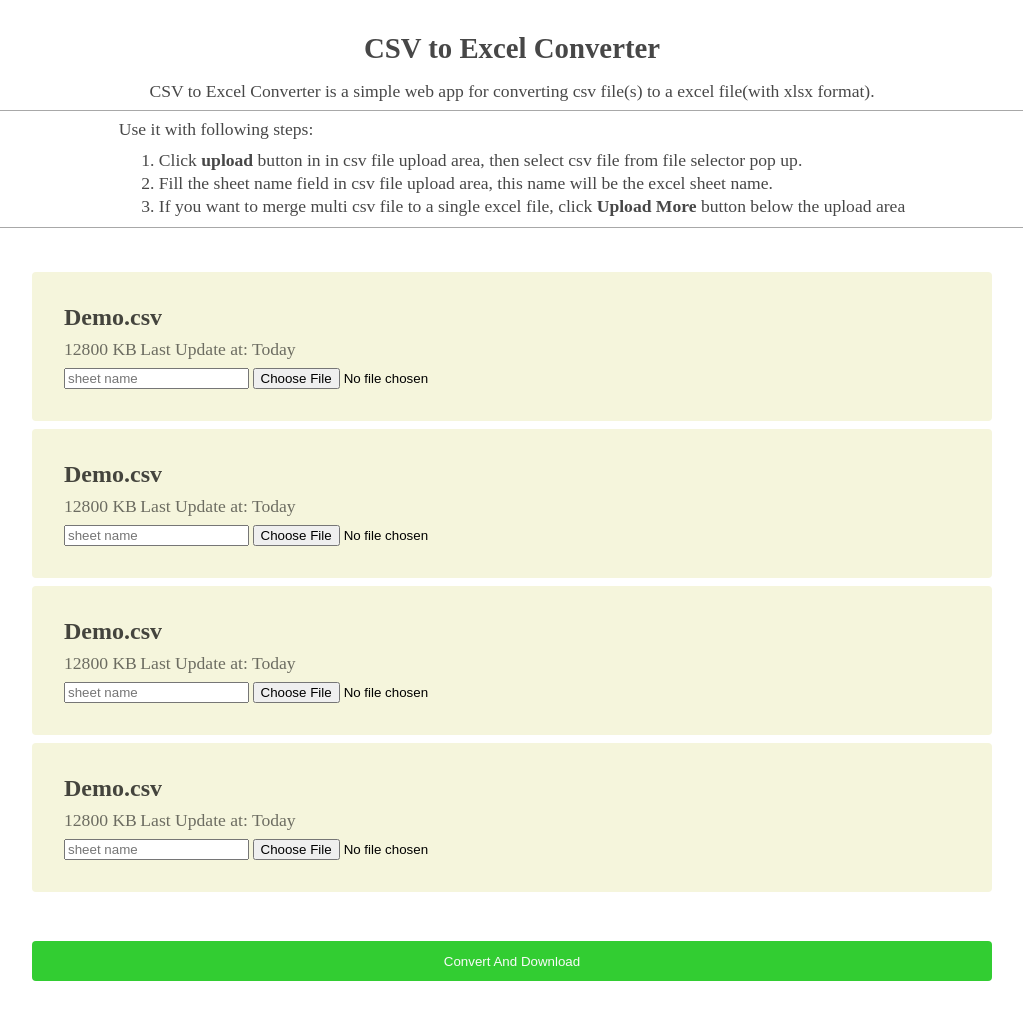
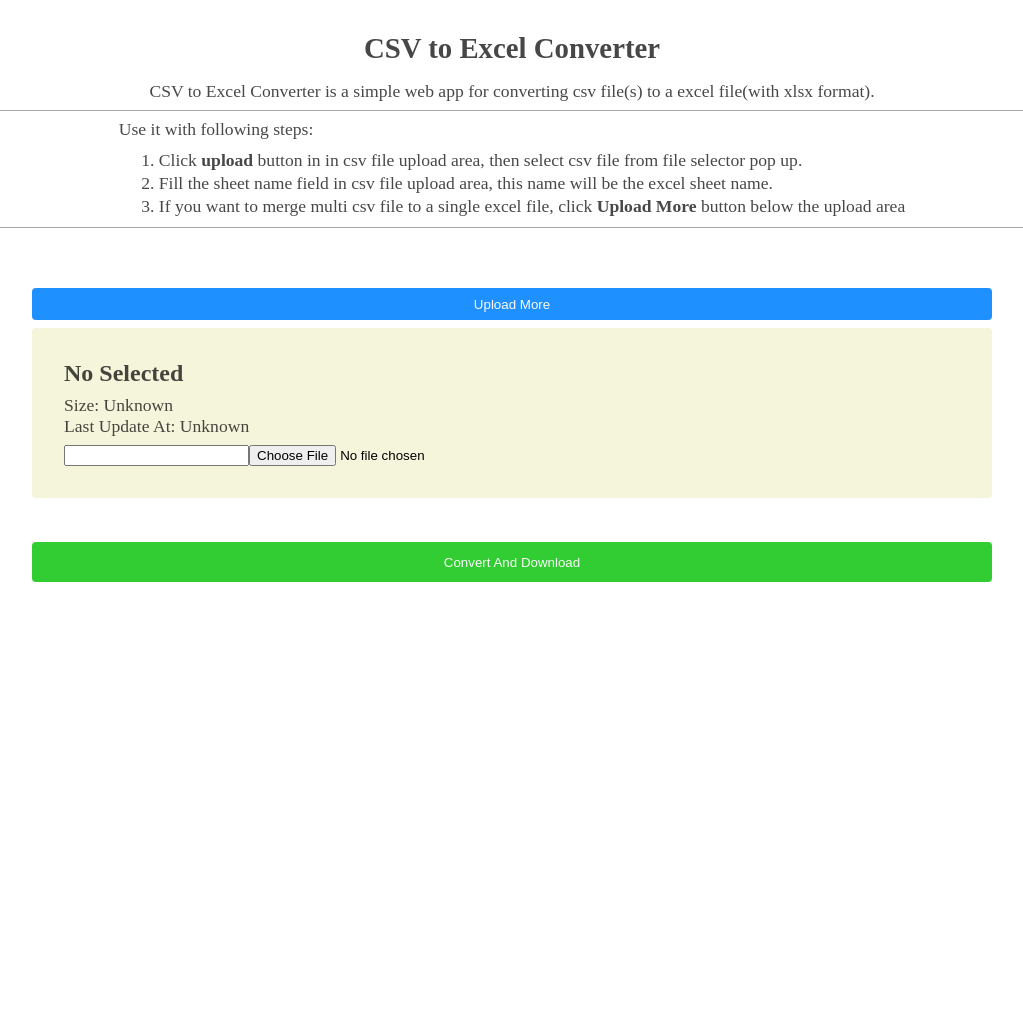
Before and after one commit to ezirmusitua/ofc, a Flask app: page / in a window 1280 px wide. Shown: the whole page, without its empty margins (128-1151 px from the left). Run offline with Flask 2, Linux system fonts and the light colour scheme.

Commit message:
Feat: add handle file upload scripts

```diff
--- a/csv2xlsx/static/index.css
+++ /dev/null
@@ -1,83 +0,0 @@
-.about-container {
-  padding: 32px 32px 16px 32px;
-}
-
-.about-container .title {
-  width: 100%;
-  text-align: center;
-  margin-bottom: 16px;
-}
-
-.about-container .desc-container {
-  display: flex;
-  flex-direction: column;
-  justify-content: flex-start;
-  align-items: center;
-}
-
-.desc-container .desc-steps-container {
-  display: flex;
-  flex-direction: column;
-  justify-content: flex-start;
-}
-
-.desc-steps-container > p {
-  margin-bottom: 8px;
-}
-
-.desc-steps-container li {
-  margin: 2px 0;
-}
-
-.main-container {
-  max-width: 960px;
-  max-height: calc(100vh - 375px);
-  margin: 12px auto;
-  overflow-y: scroll;
-}
-
-.csv-upload-area {
-  border-radius: 4px;
-  background-color: beige;
-  padding: 32px;
-  box-sizing: border-box;
-  margin: 8px 0;
-}
-
-.csv-upload-area h3 {
-  margin-bottom: 8px;
-}
-
-.csv-upload-area .file-stats {
-  margin-bottom: 8px;
-}
-
-.csv-upload-area span {
-  color: rgba(0, 0, 0, 0.56);
-}
-
-.upload-more-btn, .convert-and-download-btn {
-  margin-top: 24px;
-  width: 100%;
-  height: 32px;
-  border-radius: 4px;
-  border: none;
-  outline: none;
-  color: #fafafa;
-  cursor: pointer;
-}
-
-.upload-more-btn {
-  background-color: dodgerblue;
-}
-
-.submit-action {
-  max-width: 960px;
-  margin: 0 auto;
-  box-sizing: border-box;
-}
-
-.submit-action .convert-and-download-btn {
-  background-color: limegreen;
-  height: 40px
-}
--- /dev/null
+++ b/csv2xlsx/static/js/file-upload.js
@@ -0,0 +1,99 @@
+(function () {
+  class Uploader {
+    static init() {
+      Uploader.container = document.getElementById('container');
+      Uploader.addBtn = document.getElementById('add-uploader');
+      Uploader.addBtn.addEventListener('click', Uploader.create);
+    }
+
+    static create() {
+      const idx = Uploader.items.length;
+      const item = new Uploader(idx);
+      item.appendTo(Uploader.container);
+      Uploader.items.push(item);
+    }
+
+    static clear() {
+      Uploader.items.forEach((u) => {
+        u.destroy();
+      });
+      Uploader.addBtn.removeEventListener('click', Uploader.create);
+    }
+
+    constructor(index) {
+      this.id = 'file_' + index;
+      this.createRoot();
+      this.createFileStats();
+      this.createInputs();
+      this.bindEvents();
+    }
+
+    createRoot() {
+      this.rootElem = document.createElement('div');
+      this.rootElem.setAttribute('class', 'csv-upload-area');
+      this.rootElem.setAttribute('id', this.id);
+    }
+
+    createFileStats() {
+      this.fileStatsElem = document.createElement('div');
+      this.fileStatsElem.setAttribute('class', 'file-stats');
+      this.fileNameElem = document.createElement('h3');
+      this.fileNameElem.innerText = 'No Selected';
+      this.fileStatsDetailElem = document.createElement('stats-detail');
+      this.fileSizeElem = document.createElement('p');
+      this.fileSizeElem.innerText = 'Size: Unknown';
+      this.fileUpdateAtElem = document.createElement('p');
+      this.fileUpdateAtElem.innerText = 'Last Update At: Unknown';
+      this.fileStatsDetailElem.appendChild(this.fileSizeElem);
+      this.fileStatsDetailElem.appendChild(this.fileUpdateAtElem);
+      this.fileStatsElem.appendChild(this.fileNameElem);
+      this.fileStatsElem.appendChild(this.fileStatsDetailElem);
+      this.rootElem.appendChild(this.fileStatsElem);
+    }
+
+    createInputs() {
+      this.inputsElem = document.createElement('div');
+      this.inputsElem.setAttribute('class', 'inputs');
+      this.sheetNameInputElem = document.createElement('input');
+      this.sheetNameInputElem.setAttribute('name', this.id + '_sheet_name');
+      this.sheetNameInputElem.setAttribute('type', 'text');
+      this.fileUploadElem = document.createElement('input');
+      this.fileUploadElem.setAttribute('name', this.id);
+      this.fileUploadElem.setAttribute('type', 'file');
+      this.inputsElem.appendChild(this.sheetNameInputElem);
+      this.inputsElem.appendChild(this.fileUploadElem);
+      this.rootElem.appendChild(this.inputsElem);
+    }
+
+    handleFileUpload(e) {
+      const file = e.target.files[0];
+      this.fileNameElem.innerText = 'Name: ' + file.name;
+      this.fileSizeElem.innerText = 'Size: ' + file.size;
+      this.fileUpdateAtElem.innerText = 'Last Update At: ' + file.lastModified.toString();
+    }
+
+    appendTo(e) {
+      e.appendChild(this.rootElem);
+    }
+
+    bindEvents() {
+      this.fileUploadElem.addEventListener('change', (e) => this.handleFileUpload(e));
+    }
+
+    destroy() {
+      this.fileUploadElem.removeEventListener('change', this.handleFileUpload);
+    }
+  }
+
+  Uploader.items = [];
+  Uploader.container = null;
+  window.Uploader = Uploader;
+  document.addEventListener('DOMContentLoaded', () => {
+    console.log('file upload script start');
+    Uploader.init();
+    Uploader.create();
+  });
+  window.addEventListener('onunload', () => {
+    Uploader.clear();
+  });
+})();
--- a/csv2xlsx/static/layout.css
+++ /dev/null
@@ -1,60 +0,0 @@
-body {
-  margin: 0;
-  font-size: 14px;
-  background-color: #999999;
-}
-
-p, h1, h2, h3, h4, h5, ol {
-  margin: 0;
-  color: rgba(0, 0, 0, 0.72);
-}
-
-p, li, span, em, b {
-  font-size: 1.1rem;
-}
-
-h1 {
-  font-size: 2.2rem;
-  font-weight: 600;
-}
-
-h2 {
-  font-size: 1.8rem;
-  font-weight: 600;
-}
-
-h3 {
-  font-size: 1.5rem;
-  font-weight: 600;
-}
-
-h4, h4 {
-  font-size: 1.2rem;
-  font-weight: 500;
-}
-
-.divider {
-  width: 100%;
-  height: 1px;
-  box-sizing: border-box;
-  border-bottom: 1px solid rgba(0, 0, 0, 0.34);
-  margin: 8px 0;
-}
-
-.content-container {
-  width: 100vw;
-}
-
-.content-container__inner {
-  height: 100vh;
-  box-sizing: border-box;
-  overflow-y: scroll;
-  background-color: white;
-  width: 1280px;
-  margin: 0 auto;
-}
-
-.content-container__inner::-webkit-scrollbar {
-  /* addresses the background of the bar itself */
-  width: 8px;
-}
--- /dev/null
+++ b/csv2xlsx/static/styles/index.css
@@ -0,0 +1,83 @@
+.about-container {
+  padding: 32px 32px 16px 32px;
+}
+
+.about-container .title {
+  width: 100%;
+  text-align: center;
+  margin-bottom: 16px;
+}
+
+.about-container .desc-container {
+  display: flex;
+  flex-direction: column;
+  justify-content: flex-start;
+  align-items: center;
+}
+
+.desc-container .desc-steps-container {
+  display: flex;
+  flex-direction: column;
+  justify-content: flex-start;
+}
+
+.desc-steps-container > p {
+  margin-bottom: 8px;
+}
+
+.desc-steps-container li {
+  margin: 2px 0;
+}
+
+.main-container {
+  max-width: 960px;
+  max-height: calc(100vh - 375px);
+  margin: 12px auto;
+  overflow-y: scroll;
+}
+
+.csv-upload-area {
+  border-radius: 4px;
+  background-color: beige;
+  padding: 32px;
+  box-sizing: border-box;
+  margin: 8px 0;
+}
+
+.csv-upload-area h3 {
+  margin-bottom: 8px;
+}
+
+.csv-upload-area .file-stats {
+  margin-bottom: 8px;
+}
+
+.csv-upload-area span {
+  color: rgba(0, 0, 0, 0.56);
+}
+
+.upload-more-btn, .convert-and-download-btn {
+  margin-top: 24px;
+  width: 100%;
+  height: 32px;
+  border-radius: 4px;
+  border: none;
+  outline: none;
+  color: #fafafa;
+  cursor: pointer;
+}
+
+.upload-more-btn {
+  background-color: dodgerblue;
+}
+
+.submit-action {
+  max-width: 960px;
+  margin: 0 auto;
+  box-sizing: border-box;
+}
+
+.submit-action .convert-and-download-btn {
+  background-color: limegreen;
+  height: 40px
+}
--- /dev/null
+++ b/csv2xlsx/static/styles/layout.css
@@ -0,0 +1,60 @@
+body {
+  margin: 0;
+  font-size: 14px;
+  background-color: #999999;
+}
+
+p, h1, h2, h3, h4, h5, ol {
+  margin: 0;
+  color: rgba(0, 0, 0, 0.72);
+}
+
+p, li, span, em, b {
+  font-size: 1.1rem;
+}
+
+h1 {
+  font-size: 2.2rem;
+  font-weight: 600;
+}
+
+h2 {
+  font-size: 1.8rem;
+  font-weight: 600;
+}
+
+h3 {
+  font-size: 1.5rem;
+  font-weight: 600;
+}
+
+h4, h4 {
+  font-size: 1.2rem;
+  font-weight: 500;
+}
+
+.divider {
+  width: 100%;
+  height: 1px;
+  box-sizing: border-box;
+  border-bottom: 1px solid rgba(0, 0, 0, 0.34);
+  margin: 8px 0;
+}
+
+.content-container {
+  width: 100vw;
+}
+
+.content-container__inner {
+  height: 100vh;
+  box-sizing: border-box;
+  overflow-y: scroll;
+  background-color: white;
+  width: 1280px;
+  margin: 0 auto;
+}
+
+.content-container__inner::-webkit-scrollbar {
+  /* addresses the background of the bar itself */
+  width: 8px;
+}
--- a/csv2xlsx/templates/index.html
+++ b/csv2xlsx/templates/index.html
@@ -2,7 +2,11 @@
 
 
 {% block styles %}
-<link rel="stylesheet" href="{{ url_for('static', filename='index.css') }}">
+<link rel="stylesheet" href="{{ url_for('static', filename='styles/index.css') }}">
+{% endblock %}
+
+{% block scripts %}
+<script src="{{ url_for('static', filename='js/file-upload.js') }}" type="text/javascript"></script>
 {% endblock %}
 
 
@@ -23,64 +27,10 @@
       </ol>
     </div>
   </div>
-
   <div class="divider"></div>
 </div>
-<div class="main-container">
-  <div class="csv-upload-area">
-    <div class="file-stats">
-      <h3>Demo.csv</h3>
-      <div class="stats-detail">
-        <span>12800 KB</span>
-        <span>Last Update at: Today</span>
-      </div>
-    </div>
-    <form>
-      <input type="text" placeholder="sheet name"/>
-      <input type="file">
-    </form>
-  </div>
-  <div class="csv-upload-area">
-    <div class="file-stats">
-      <h3>Demo.csv</h3>
-      <div class="stats-detail">
-        <span>12800 KB</span>
-        <span>Last Update at: Today</span>
-      </div>
-    </div>
-    <form>
-      <input type="text" placeholder="sheet name"/>
-      <input type="file">
-    </form>
-  </div>
-  <div class="csv-upload-area">
-    <div class="file-stats">
-      <h3>Demo.csv</h3>
-      <div class="stats-detail">
-        <span>12800 KB</span>
-        <span>Last Update at: Today</span>
-      </div>
-    </div>
-    <form>
-      <input type="text" placeholder="sheet name"/>
-      <input type="file">
-    </form>
-  </div>
-  <div class="csv-upload-area">
-    <div class="file-stats">
-      <h3>Demo.csv</h3>
-      <div class="stats-detail">
-        <span>12800 KB</span>
-        <span>Last Update at: Today</span>
-      </div>
-    </div>
-    <form>
-      <input type="text" placeholder="sheet name"/>
-      <input type="file">
-    </form>
-  </div>
-
-  <button class="upload-more-btn">Upload More</button>
+<div id="container" class="main-container">
+  <button id="add-uploader" class="upload-more-btn">Upload More</button>
 </div>
 <div class="submit-action">
   <button class="convert-and-download-btn">Convert And Download</button>
--- a/csv2xlsx/templates/layout.html
+++ b/csv2xlsx/templates/layout.html
@@ -3,8 +3,9 @@
 <head>
   <title>CSV to Excel file converter</title>
   <meta name="encoding" content="utf-8">
-  <link rel="stylesheet" href="{{ url_for('static', filename='layout.css') }}">
+  <link rel="stylesheet" href="{{ url_for('static', filename='styles/layout.css') }}">
   {% block styles %}{% endblock %}
+  {% block scripts %}{% endblock %}
 </head>
 <body>
 <div class="content-container">
```
